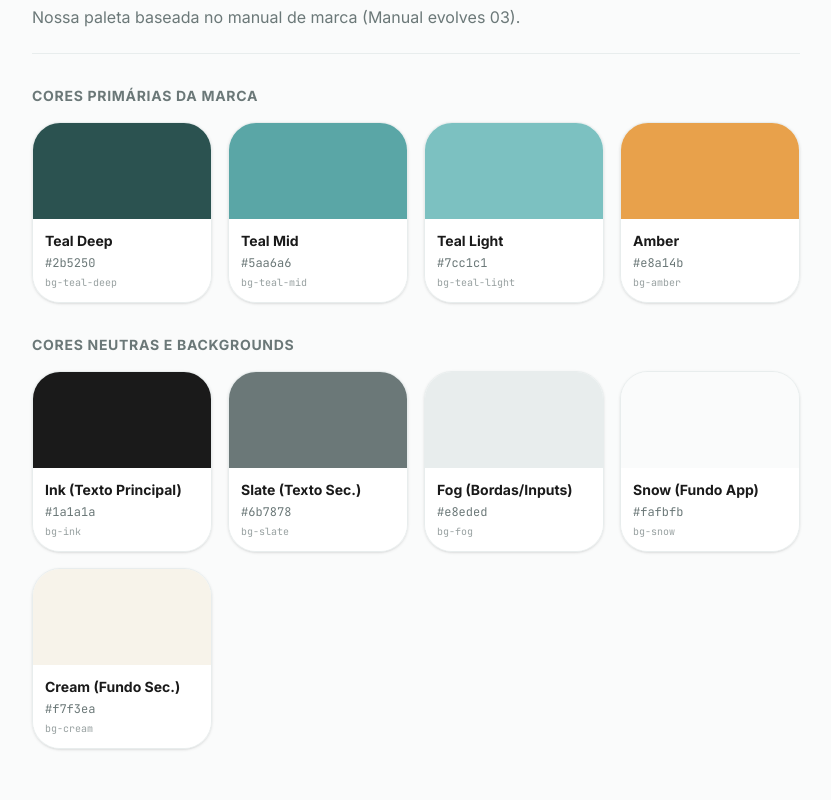
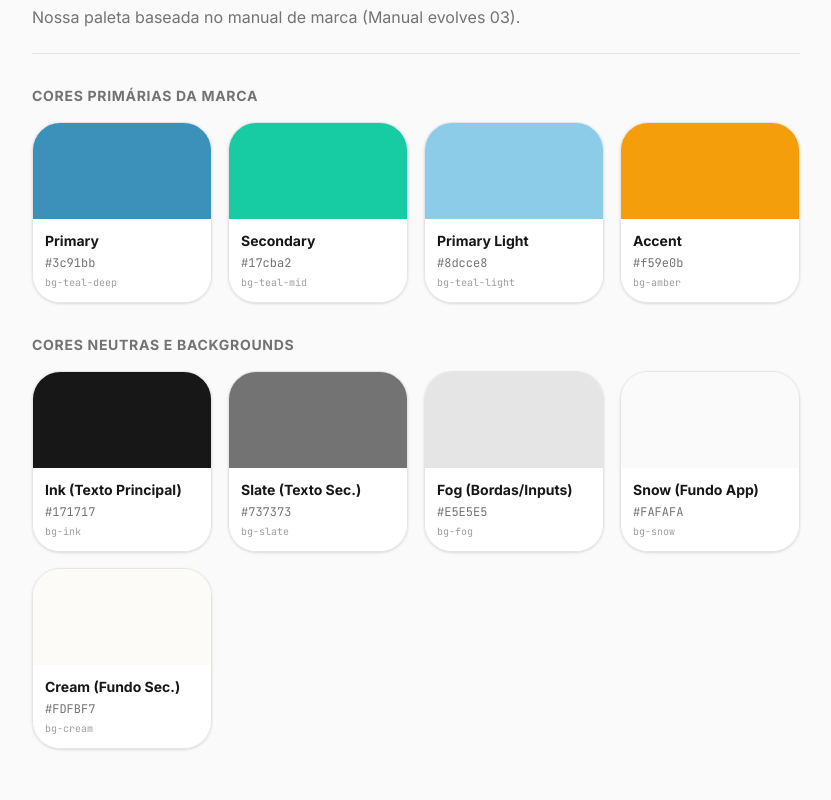
Before and after one commit to JeffersonJr/app, a Next.js app: page /design in a window 1280 px wide. Shown: the part 920-1720 px from the top of the page, without its empty margins (352-1183 px from the left). Built offline with nearby package versions, Linux system fonts and the light colour scheme.

Commit message:
style: update global color palette to new evolves brand colors

```diff
--- a/app/design/page.tsx
+++ b/app/design/page.tsx
@@ -56,21 +56,21 @@ export default function DesignSystemPage() {
           <div>
             <h3 className="text-sm font-bold text-slate uppercase tracking-wider mb-4">Cores Primárias da Marca</h3>
             <div className="grid grid-cols-2 md:grid-cols-4 gap-4">
-              <ColorCard bgClass="bg-teal-deep" textClass="text-white" name="Teal Deep" hex="#2b5250" twClass="bg-teal-deep" />
-              <ColorCard bgClass="bg-teal-mid" textClass="text-white" name="Teal Mid" hex="#5aa6a6" twClass="bg-teal-mid" />
-              <ColorCard bgClass="bg-teal-light" textClass="text-ink" name="Teal Light" hex="#7cc1c1" twClass="bg-teal-light" />
-              <ColorCard bgClass="bg-amber" textClass="text-ink" name="Amber" hex="#e8a14b" twClass="bg-amber" />
+              <ColorCard bgClass="bg-teal-deep" textClass="text-white" name="Primary" hex="#3c91bb" twClass="bg-teal-deep" />
+              <ColorCard bgClass="bg-teal-mid" textClass="text-white" name="Secondary" hex="#17cba2" twClass="bg-teal-mid" />
+              <ColorCard bgClass="bg-teal-light" textClass="text-ink" name="Primary Light" hex="#8dcce8" twClass="bg-teal-light" />
+              <ColorCard bgClass="bg-amber" textClass="text-ink" name="Accent" hex="#f59e0b" twClass="bg-amber" />
             </div>
           </div>
 
           <div>
             <h3 className="text-sm font-bold text-slate uppercase tracking-wider mb-4">Cores Neutras e Backgrounds</h3>
             <div className="grid grid-cols-2 md:grid-cols-4 gap-4">
-              <ColorCard bgClass="bg-ink" textClass="text-white" name="Ink (Texto Principal)" hex="#1a1a1a" twClass="bg-ink" />
-              <ColorCard bgClass="bg-slate" textClass="text-white" name="Slate (Texto Sec.)" hex="#6b7878" twClass="bg-slate" />
-              <ColorCard bgClass="bg-fog" textClass="text-ink" name="Fog (Bordas/Inputs)" hex="#e8eded" twClass="bg-fog border border-border" />
-              <ColorCard bgClass="bg-snow" textClass="text-ink" name="Snow (Fundo App)" hex="#fafbfb" twClass="bg-snow border border-border" />
-              <ColorCard bgClass="bg-cream" textClass="text-ink" name="Cream (Fundo Sec.)" hex="#f7f3ea" twClass="bg-cream border border-border" />
+              <ColorCard bgClass="bg-ink" textClass="text-white" name="Ink (Texto Principal)" hex="#171717" twClass="bg-ink" />
+              <ColorCard bgClass="bg-slate" textClass="text-white" name="Slate (Texto Sec.)" hex="#737373" twClass="bg-slate" />
+              <ColorCard bgClass="bg-fog" textClass="text-ink" name="Fog (Bordas/Inputs)" hex="#E5E5E5" twClass="bg-fog border border-border" />
+              <ColorCard bgClass="bg-snow" textClass="text-ink" name="Snow (Fundo App)" hex="#FAFAFA" twClass="bg-snow border border-border" />
+              <ColorCard bgClass="bg-cream" textClass="text-ink" name="Cream (Fundo Sec.)" hex="#FDFBF7" twClass="bg-cream border border-border" />
             </div>
           </div>
         </div>
--- a/app/globals.css
+++ b/app/globals.css
@@ -53,17 +53,17 @@
 :root {
   color-scheme: light;
 
-  /* Paleta Microsistec */
-  --teal-deep: #2b5250;
-  --teal-mid: #5aa6a6;
-  --teal-light: #7cc1c1;
-  --teal-shadow: #1b2a2a;
-  --amber: #e8a14b;
-  --cream: #f7f3ea;
-  --snow: #fafbfb;
-  --fog: #e8eded;
-  --slate: #6b7878;
-  --ink: #1a1a1a;
+  /* Paleta Evolves */
+  --teal-deep: #3c91bb;
+  --teal-mid: #17cba2;
+  --teal-light: #8dcce8;
+  --teal-shadow: #215c7a;
+  --amber: #f59e0b;
+  --cream: #FDFBF7;
+  --snow: #FAFAFA;
+  --fog: #E5E5E5;
+  --slate: #737373;
+  --ink: #171717;
 
   /* Mapeamento semântico */
   --background: var(--snow);
```
